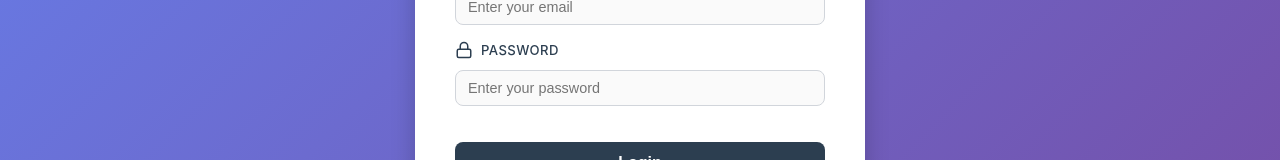
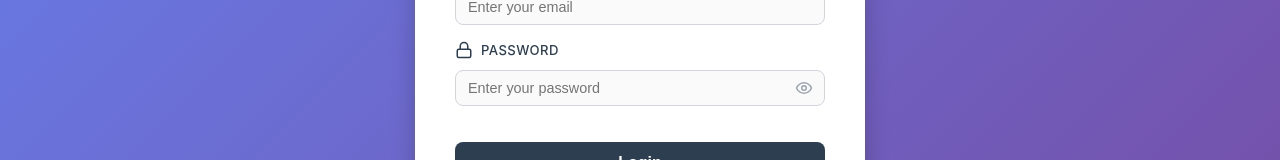
Before and after one commit to bipashkalikapudasaini1/Smart-Home-Furnishing, a React (Create React App) app in the folder frontend/: page /login in a window 1280 px wide. Shown: the part 354-514 px from the top of the page. Built offline with nearby package versions, Linux system fonts and the light colour scheme; no server answers.

Commit message:
Update Login: password show/hide toggle

```diff
--- a/frontend/src/pages/Login.js
+++ b/frontend/src/pages/Login.js
@@ -1,7 +1,7 @@
 import React, { useState } from "react";
 import { Link, useNavigate } from "react-router-dom";
 import { useAuth } from "../context/AuthContext";
-import { Mail, Lock } from "lucide-react";
+import { Mail, Lock, Eye, EyeOff } from "lucide-react";
 import "./Auth.css";
 
 const Login = () => {
@@ -11,6 +11,7 @@ const Login = () => {
   });
   const [error, setError] = useState("");
   const [loading, setLoading] = useState(false);
+  const [showPassword, setShowPassword] = useState(false);
 
   const { login } = useAuth();
   const navigate = useNavigate();
@@ -70,8 +71,9 @@ const Login = () => {
             <label htmlFor="password">
               <Lock size={18} /> Password
             </label>
+            <div className="pw-input-wrapper">
               <input
-              type="password"
+                type={showPassword ? "text" : "password"}
                 id="password"
                 name="password"
                 className="form-control"
@@ -80,6 +82,15 @@ const Login = () => {
                 onChange={handleChange}
                 required
               />
+              <button
+                type="button"
+                className="pw-toggle-btn"
+                onClick={() => setShowPassword(p => !p)}
+                tabIndex={-1}
+              >
+                {showPassword ? <EyeOff size={18} /> : <Eye size={18} />}
+              </button>
+            </div>
           </div>
 
           <button
```
Lines whose indentation alone changed are shown as unchanged.
